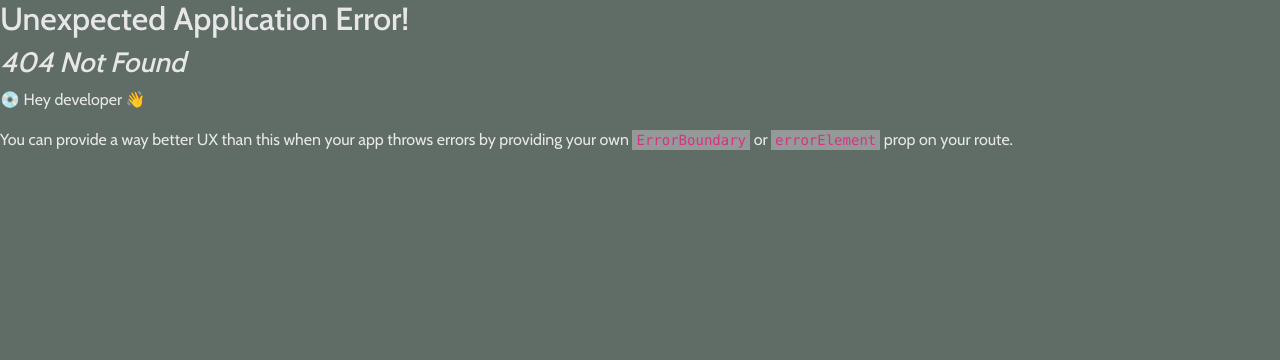
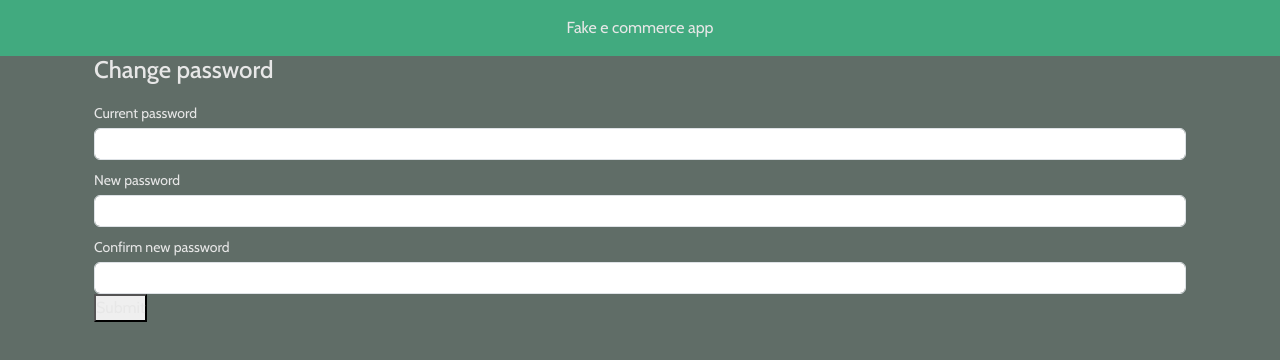
Before and after one commit to cees2/e-commerce-app, a React (Vite) app: page /account/change_password in a window 1280 px wide. Before the commit this address had no page. Shown: the top 360 px of the page. Built offline with nearby package versions, Linux system fonts and the light colour scheme.

Commit message:
Added basic password change form

```diff
--- /dev/null
+++ b/src/App/Layout/pages/Security/Account/pages/ChangePassword/index.tsx
@@ -0,0 +1,69 @@
+import { useForm } from "react-hook-form";
+import { FormInput } from "../../../../../../Common/Input/FormInput";
+import { PasswordChange } from "../services/types";
+import { ButtonLoading } from "../../../../../../Common/Button/ButtonLoading";
+import { useState } from "react";
+import { FormDirty } from "../../../../../../Common/Input/FormDirty";
+
+export const ChangePassword = () => {
+    const [loading, setLoading] = useState(false);
+    const form = useForm<PasswordChange>();
+    const {
+        register,
+        formState: { errors },
+        handleSubmit,
+        formState,
+    } = form;
+
+    const onSubmit = handleSubmit((data: PasswordChange) => {
+        setLoading(true);
+        console.log(data);
+        setLoading(false);
+    });
+
+    return (
+        <FormDirty
+            cancelPathRedirect="/"
+            formState={formState}
+            onSubmit={onSubmit}
+        >
+            <div className="container">
+                <h4>Change password</h4>
+                <div className="row">
+                    <div className="col-12">
+                        <FormInput
+                            register={register}
+                            name="currentPassword"
+                            errors={errors}
+                            label="Current password"
+                            type="password"
+                        />
+                    </div>
+                </div>
+                <div className="row">
+                    <div className="col-12">
+                        <FormInput
+                            register={register}
+                            name="newPassword"
+                            errors={errors}
+                            label="New password"
+                            type="password"
+                        />
+                    </div>
+                </div>
+                <div className="row">
+                    <div className="col-12">
+                        <FormInput
+                            register={register}
+                            name="confirmNewPassword"
+                            errors={errors}
+                            label="Confirm new password"
+                            type="password"
+                        />
+                    </div>
+                </div>
+                <ButtonLoading loading={loading}>Submit</ButtonLoading>
+            </div>
+        </FormDirty>
+    );
+};
--- /dev/null
+++ b/src/App/Layout/pages/Security/Account/pages/services/types.ts
@@ -0,0 +1,5 @@
+export interface PasswordChange {
+    currentPassword: string;
+    newPassword: string;
+    confirmNewPassword: string;
+}
--- a/src/AppRouting/index.tsx
+++ b/src/AppRouting/index.tsx
@@ -3,6 +3,7 @@ import { categoryProductsRouting } from "./pages/CategoryProducts";
 import { mainContentRouting } from "./pages/Main";
 import { authenticationRouting } from "./pages/Authentication";
 import { productRouting } from "./pages/Products";
+import { accountRouting } from "./pages/Account";
 
 export const appMainRouting = [
     {
@@ -13,6 +14,7 @@ export const appMainRouting = [
             categoryProductsRouting,
             authenticationRouting,
             productRouting,
+            accountRouting,
         ],
     },
 ];
--- /dev/null
+++ b/src/AppRouting/pages/Account/index.tsx
@@ -0,0 +1,6 @@
+import { changePasswordRouting } from "./pages/changePassword";
+
+export const accountRouting = {
+    path: "/account",
+    children: [changePasswordRouting],
+};
--- /dev/null
+++ b/src/AppRouting/pages/Account/pages/changePassword.tsx
@@ -0,0 +1,6 @@
+import { ChangePassword } from "../../../../App/Layout/pages/Security/Account/pages/ChangePassword";
+
+export const changePasswordRouting = {
+    path: "change_password",
+    element: <ChangePassword />,
+};
```
